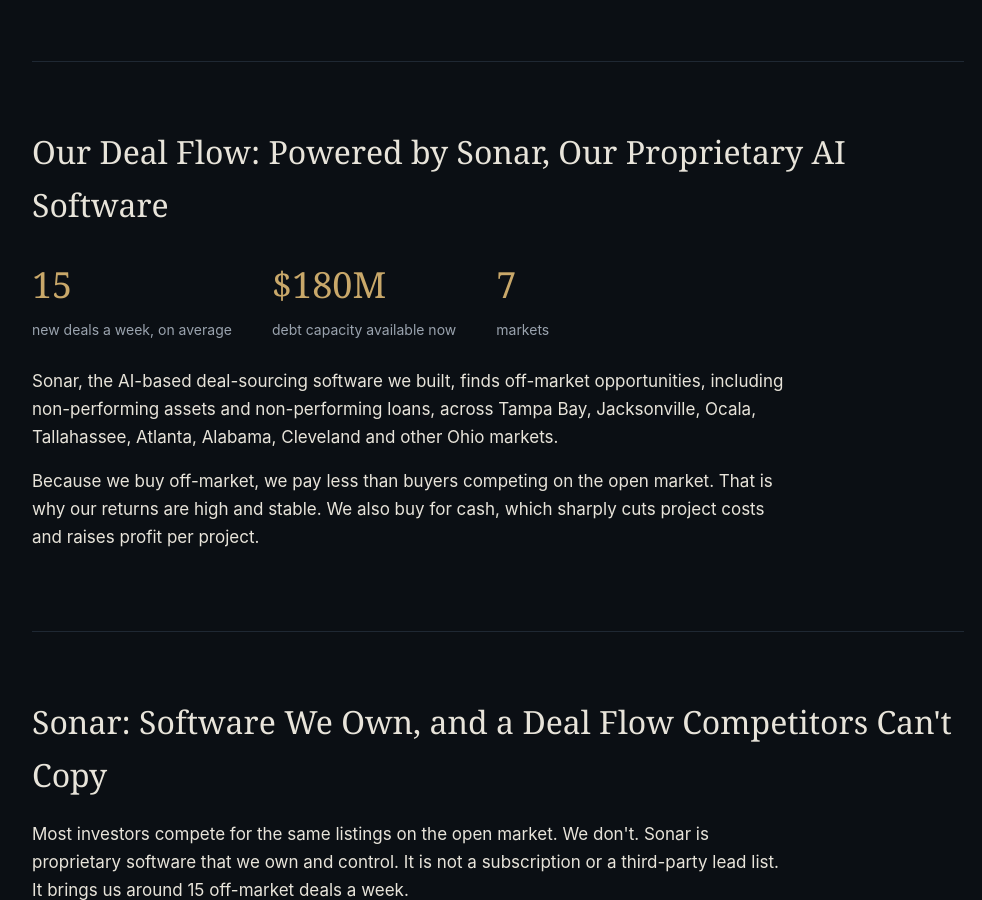
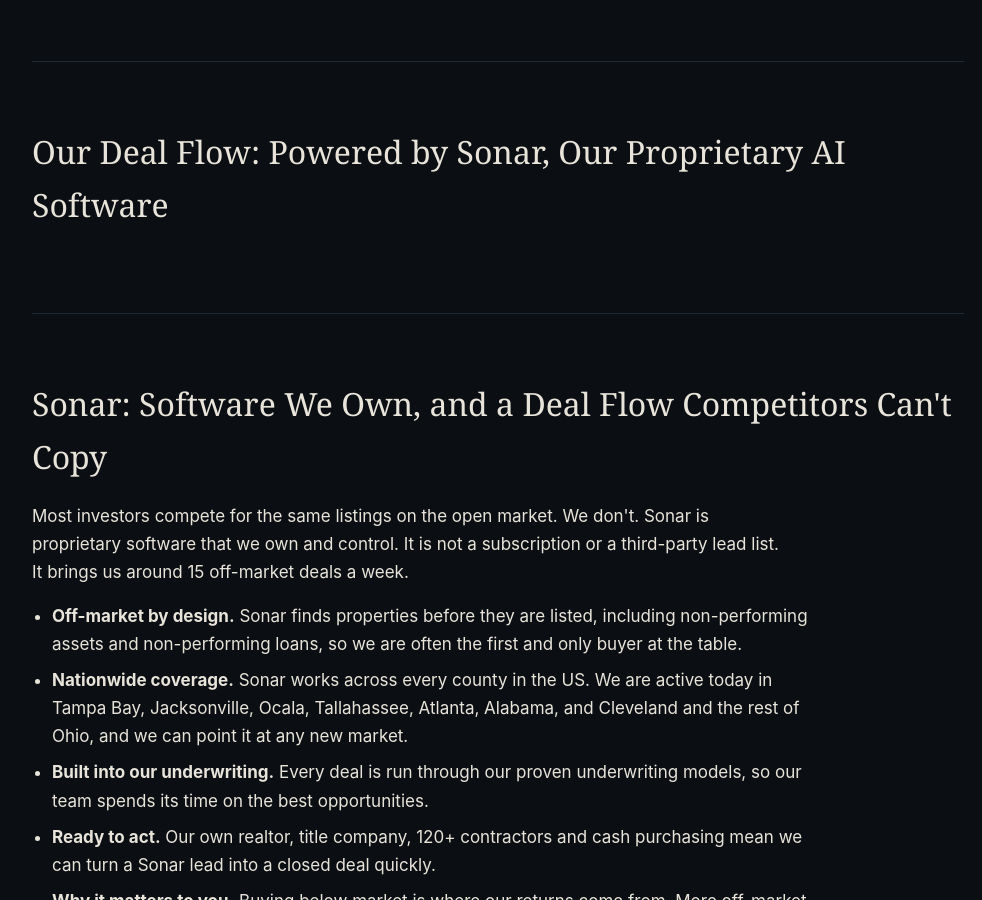
Before and after one commit to urisoglowek-ui/real_estate, a Jekyll site: the page investors.html, which Jekyll copies as it is, in a window 1280 px wide and 900 px high, scrolled down 1634 px. Shown: the whole window, without its empty margins (142-1124 px from the left). Built offline with Jekyll 4.4.1, drawn with Linux system fonts in a browser that asks for light colours.

Commit message:
Remove the Deal Flow stats and the two paragraphs under that heading. (#20)
The heading stays, and the Sonar section is unchanged.

Co-authored-by: Cursor Agent <cursoragent@cursor.com>
Co-authored-by: urisoglowek-ui <urisoglowek-ui@users.noreply.github.com>

```diff
--- a/investors.html
+++ b/investors.html
@@ -73,13 +73,6 @@ footer{padding:48px 0;border-top:1px solid var(--line);color:var(--muted);font-s
 </section>
 <section>
  <h2>Our Deal Flow: Powered by Sonar, Our Proprietary AI Software</h2>
- <div class="stats">
-  <div class="stat"><b>15</b><span>new deals a week, on average</span></div>
-  <div class="stat"><b>$180M</b><span>debt capacity available now</span></div>
-  <div class="stat"><b>7</b><span>markets</span></div>
- </div>
- <p>Sonar, the AI-based deal-sourcing software we built, finds off-market opportunities, including non-performing assets and non-performing loans, across Tampa Bay, Jacksonville, Ocala, Tallahassee, Atlanta, Alabama, Cleveland and other Ohio markets.</p>
- <p>Because we buy off-market, we pay less than buyers competing on the open market. That is why our returns are high and stable. We also buy for cash, which sharply cuts project costs and raises profit per project.</p>
 </section>
 <section>
  <h2>Sonar: Software We Own, and a Deal Flow Competitors Can't Copy</h2>
```
